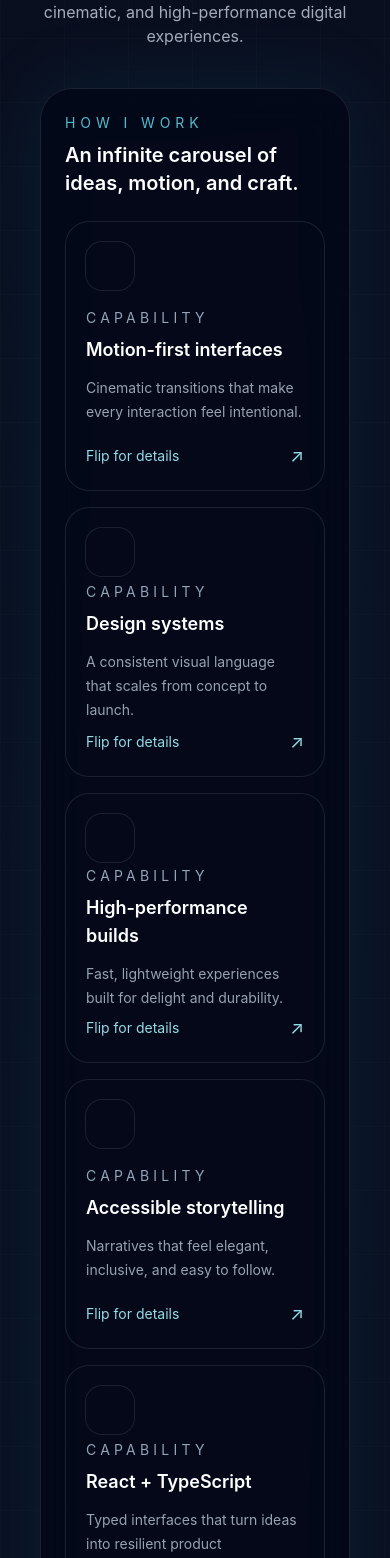
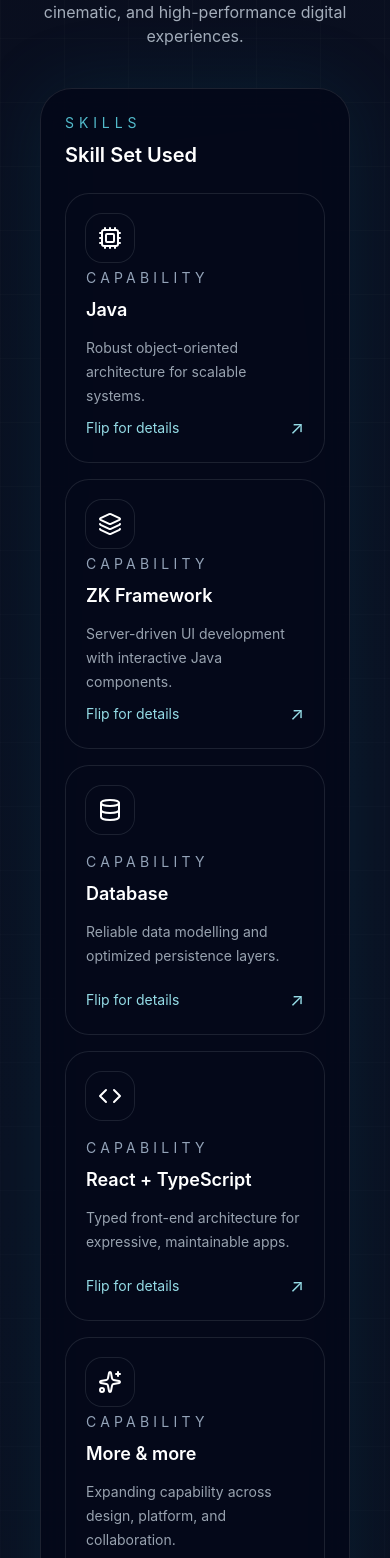
Before and after one commit to Crowford25/Portfolio, a React (Vite) app: page / in a window 390 px wide. Shown: the part 4570-6128 px from the top of the page. Built offline with nearby package versions, Linux system fonts and the light colour scheme.

Commit message:
Added icon for skill in skills section and adjusted button layout in hero section.

```diff
--- a/src/components/sections/HeroSection.tsx
+++ b/src/components/sections/HeroSection.tsx
@@ -29,7 +29,7 @@ const HeroSection = () => {
           <p className="mt-6 max-w-2xl text-lg leading-8 text-slate-300/90 sm:text-xl">
             I build polished product sites, interactive portfolios, and immersive launch experiences for ambitious brands.
           </p>
-          <div className="mt-10 flex flex-col gap-4 sm:flex-row sm:items-center">
+          <div className="mt-10 flex flex-col gap-4 sm:flex-row sm:items-center sm:justify-end">
             <GradientButton href="#projects">View Featured Work</GradientButton>
             <GradientButton href="#contact" variant="secondary">Let’s Talk</GradientButton>
           </div>
--- a/src/components/sections/SkillsSection.tsx
+++ b/src/components/sections/SkillsSection.tsx
@@ -1,5 +1,6 @@
 import { motion } from 'framer-motion'
-import { useState } from 'react'
+import { type ComponentType, type SVGProps, useState } from 'react'
+import { Code, Cpu, Database, Layers, Rocket, Sparkles } from 'lucide-react'
 import SectionHeading from '../ui/SectionHeading'
 
 type SkillCard = {
@@ -8,50 +9,57 @@ type SkillCard = {
   summary: string
   detail: string
   accent: string
+  icon: ComponentType<SVGProps<SVGSVGElement>>
 }
 
 const skillCards: SkillCard[] = [
   {
     id: 1,
-    title: 'Motion-first interfaces',
-    summary: 'Cinematic transitions that make every interaction feel intentional.',
-    detail: 'Scroll choreography, layered reveals, and tactile micro-interactions designed to guide attention without noise.',
+    title: 'Java',
+    summary: 'Robust object-oriented architecture for scalable systems.',
+    detail: 'Enterprise-grade Java applications with clean code, modular services, and strong type discipline.',
     accent: 'from-cyan-400/20 to-sky-500/20',
+    icon: Cpu,
   },
   {
     id: 2,
-    title: 'Design systems',
-    summary: 'A consistent visual language that scales from concept to launch.',
-    detail: 'Reusable UI patterns, polished tokens, and flexible layouts that keep the experience premium across breakpoints.',
+    title: 'ZK Framework',
+    summary: 'Server-driven UI development with interactive Java components.',
+    detail: 'Building modern business apps with ZK component flows, real-time updates, and polished interactions.',
     accent: 'from-fuchsia-400/20 to-violet-500/20',
+    icon: Layers,
   },
   {
     id: 3,
-    title: 'High-performance builds',
-    summary: 'Fast, lightweight experiences built for delight and durability.',
-    detail: 'Optimized rendering, responsive architecture, and efficient motion that keeps sites feeling instant.',
+    title: 'Database',
+    summary: 'Reliable data modelling and optimized persistence layers.',
+    detail: 'Schema design, query tuning, and data integrity practices for resilient backend systems.',
     accent: 'from-emerald-400/20 to-cyan-500/20',
+    icon: Database,
   },
   {
     id: 4,
-    title: 'Accessible storytelling',
-    summary: 'Narratives that feel elegant, inclusive, and easy to follow.',
-    detail: 'Clear hierarchy, readable motion, and thoughtful focus states that make the experience feel effortless.',
-    accent: 'from-amber-400/20 to-orange-500/20',
+    title: 'React + TypeScript',
+    summary: 'Typed front-end architecture for expressive, maintainable apps.',
+    detail: 'Composable components, strict typings, and responsive UI patterns built for product velocity.',
+    accent: 'from-sky-400/20 to-blue-500/20',
+    icon: Code,
   },
   {
     id: 5,
-    title: 'React + TypeScript',
-    summary: 'Typed interfaces that turn ideas into resilient product experiences.',
-    detail: 'Structured components and composable logic that make iteration smooth and future-proof.',
-    accent: 'from-sky-400/20 to-blue-500/20',
+    title: 'More & more',
+    summary: 'Expanding capability across design, platform, and collaboration.',
+    detail: 'A broad toolkit for building experiences that scale from idea to polished delivery.',
+    accent: 'from-amber-400/20 to-orange-500/20',
+    icon: Sparkles,
   },
   {
     id: 6,
-    title: 'Product thinking',
-    summary: 'A strategy-first approach that frames visuals around user momentum.',
-    detail: 'Every motion and layout decision is shaped around clarity, conversion, and emotional resonance.',
-    accent: 'from-rose-400/20 to-pink-500/20',
+    title: 'Performance & Scale',
+    summary: 'Fast, reliable experiences engineered for real-world use.',
+    detail: 'Optimised rendering, efficient state management, and scalable deployment pipelines.',
+    accent: 'from-violet-400/20 to-indigo-500/20',
+    icon: Rocket,
   },
 ]
 
@@ -76,8 +84,8 @@ const SkillsSection = () => {
         >
           <div className="mb-6 flex flex-wrap items-center justify-between gap-3">
             <div>
-              <p className="text-sm uppercase tracking-[0.35em] text-cyan-300/80">How I work</p>
-              <h3 className="mt-2 text-xl font-semibold text-white">An infinite carousel of ideas, motion, and craft.</h3>
+              <p className="text-sm uppercase tracking-[0.35em] text-cyan-300/80">Skills</p>
+              <h3 className="mt-2 text-xl font-semibold text-white">Skill Set Used</h3>
             </div>
           </div>
 
@@ -102,7 +110,9 @@ const SkillsSection = () => {
                       className="absolute inset-0 h-full w-full [transform-style:preserve-3d]"
                     >
                       <div className="absolute inset-0 flex h-full flex-col justify-between rounded-[24px] border border-white/10 bg-gradient-to-br from-white/10 to-white/[0.03] p-5 [backface-visibility:hidden]">
-                        <div className={`h-12 w-12 rounded-2xl bg-gradient-to-br ${skill.accent} ring-1 ring-white/10`} />
+                        <div className={`flex h-12 w-12 items-center justify-center rounded-2xl bg-gradient-to-br ${skill.accent} ring-1 ring-white/10`}>
+                        <skill.icon className="h-6 w-6 text-white" />
+                      </div>
                         <div>
                           <p className="text-sm uppercase tracking-[0.3em] text-slate-400">Capability</p>
                           <h4 className="mt-2 text-lg font-semibold text-white">{skill.title}</h4>
```
